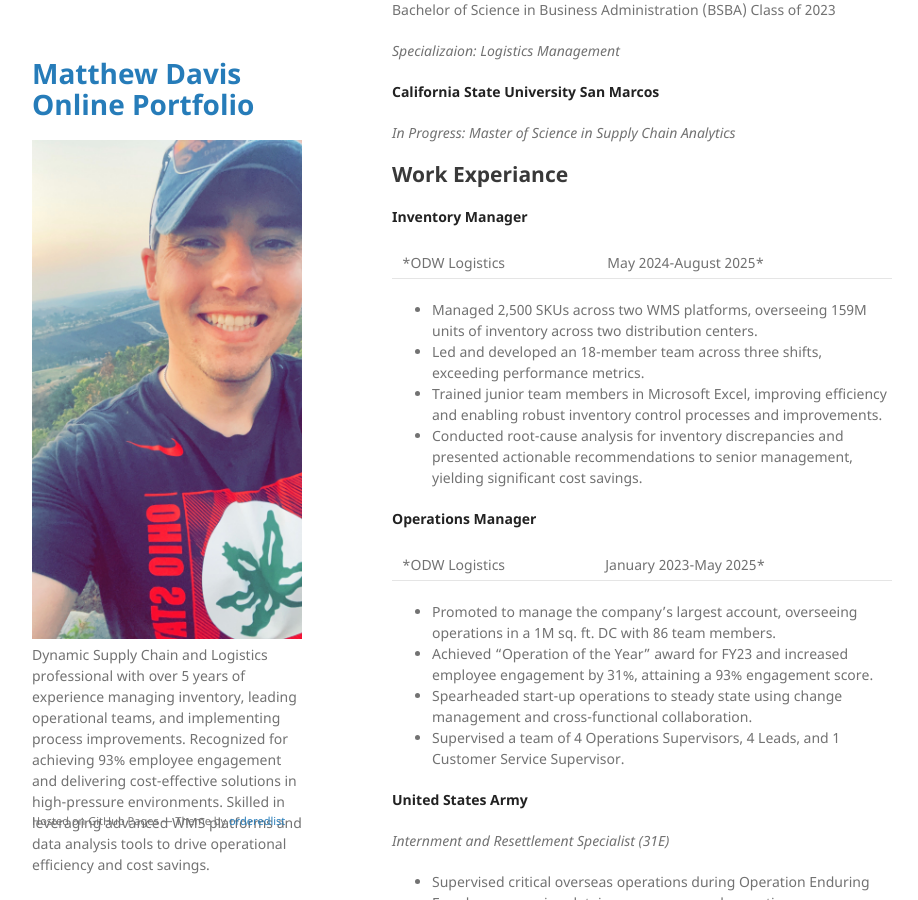
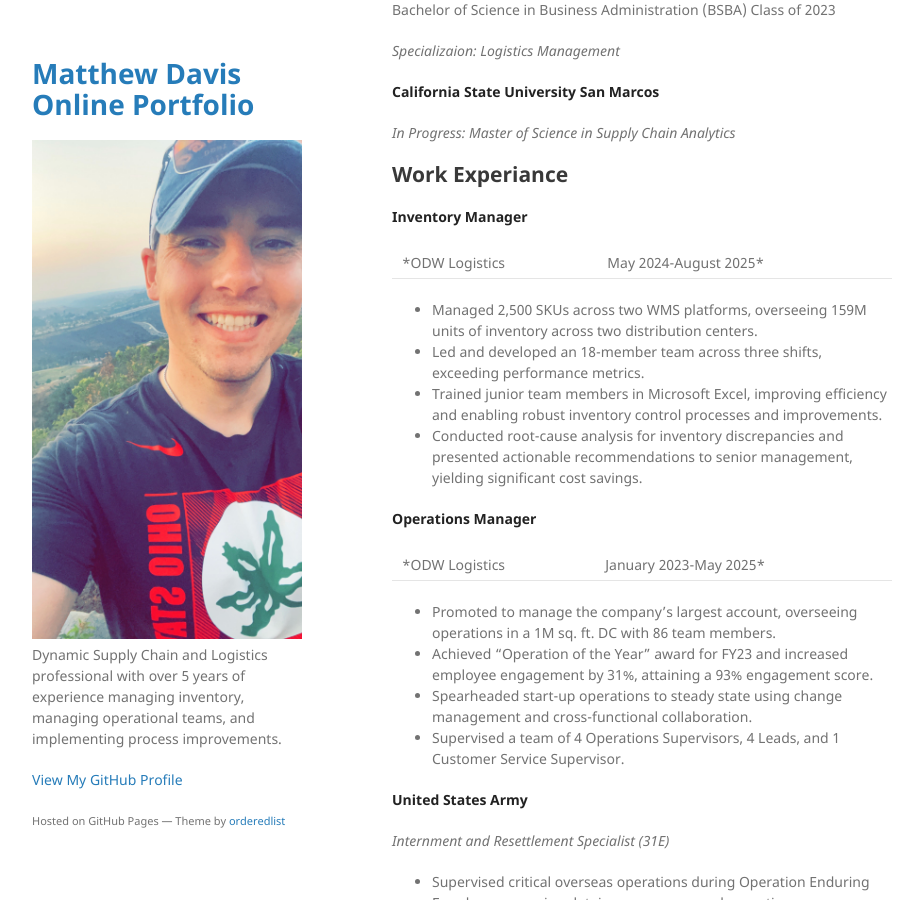
Before and after one commit to mattdavis225/mattdavis225.github.io, a Jekyll site: the page built from index.md, in a window 1280 px wide and 900 px high, scrolled down 431 px. Shown: the whole window, without its empty margins (178-1096 px from the left). Built offline with Jekyll 4.4.1, drawn with Linux system fonts in a browser that asks for light colours; some of the changed text lies outside the part shown.

Commit message:
Draft 12

```diff
--- a/_config.yml
+++ b/_config.yml
@@ -1,7 +1,7 @@
 title: Matthew Davis Online Portfolio
 logo: /assets/img/logo.JPG
-description: Dynamic Supply Chain and Logistics professional with over 5 years of experience managing inventory, leading operational teams, and implementing process improvements. Recognized for achieving 93% employee engagement and delivering cost-effective solutions in high-pressure environments. Skilled in leveraging advanced WMS platforms and data analysis tools to drive operational efficiency and cost savings.
-show_downloads: true
+description: Dynamic Supply Chain and Logistics professional with over 5 years of experience managing inventory, managing operational teams, and implementing process improvements.
+downloads: true
 google_analytics:
 theme: jekyll-theme-minimal
 remote_theme: pages-themes/minimal@v0.2.0
```
